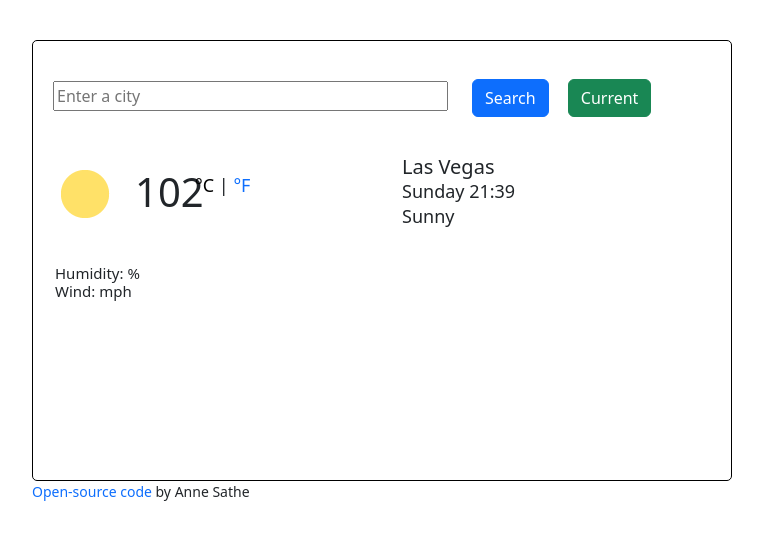
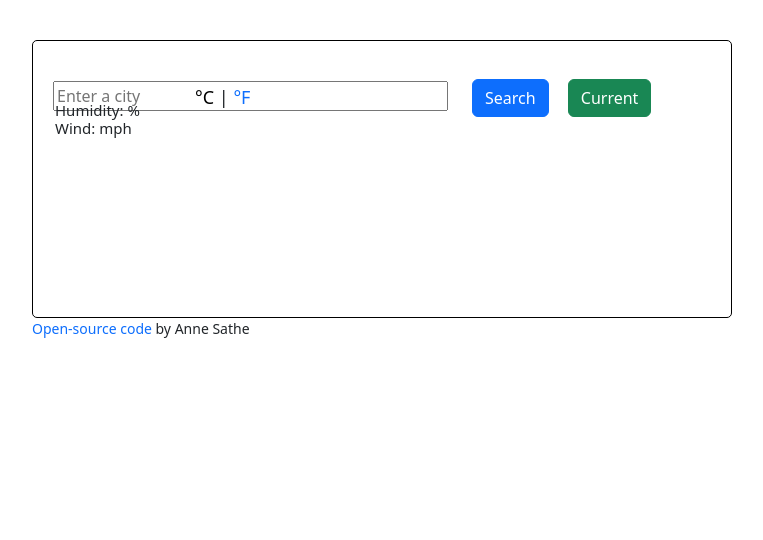
Before and after one commit to ans292/weather-app, a plain HTML site: page index.html in a window 1280 px wide. Shown: the whole page, without its empty margins (50-813 px from the left). Drawn offline with nearby package versions, Linux system fonts and the light colour scheme; no server answers.

Commit message:
removed fake data from html

```diff
--- a/index.html
+++ b/index.html
@@ -30,16 +30,16 @@
           </button>
         </form>
 
-        <img src="images/sunny.png" alt="" id="icon" />
-        <h1 id="temperature">102</h1>
+        <img src="" alt="" id="icon" />
+        <h1 id="temperature"></h1>
         <span class="temp-type"
           ><a href="#" id="celsius-link" class="active"> °C</a> |
           <a href="#" id="farenheit-link"> °F</a>
         </span>
         <ul class="city-info">
-          <span id="city-name">Las Vegas</span>
-          <li id="date-time">Sunday 21:39</li>
-          <li id="weather">Sunny</li>
+          <span id="city-name"></span>
+          <li id="date-time"></li>
+          <li id="weather"></li>
         </ul>
         <ul class="moisture">
           <li>Humidity: <span id="humidity"></span>%</li>
```
